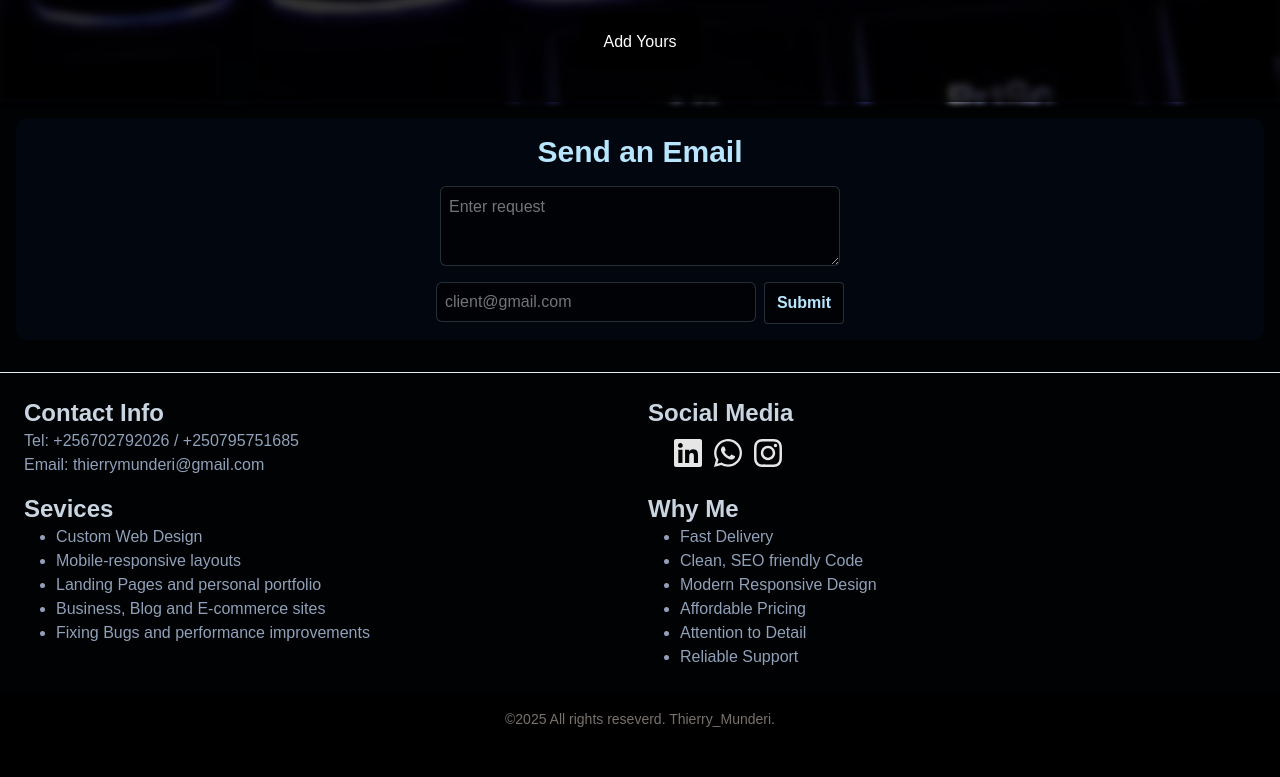
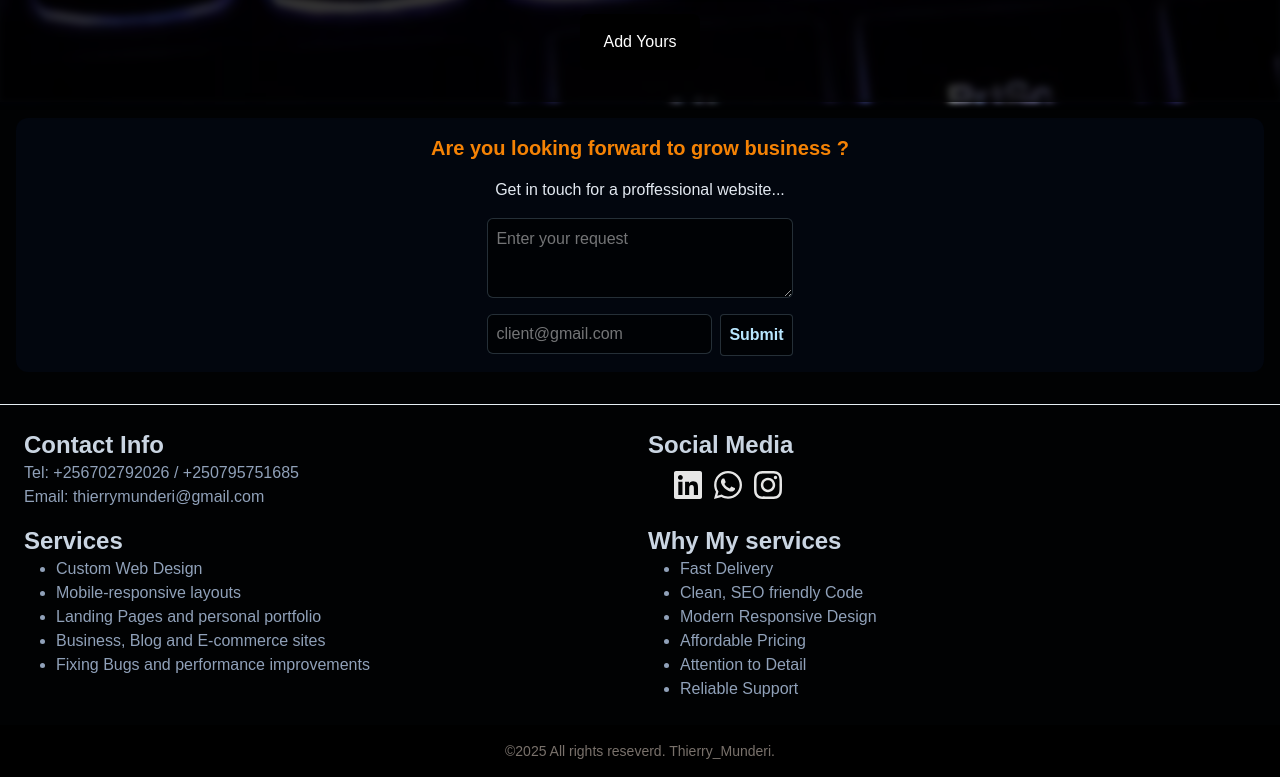
Before and after one commit to Thierry256-dev/Portfolio, a React (Vite) app: page / in a window 1280 px wide. Shown: the part 4126-4903 px from the top of the page. Before the commit the page ends 4871 px from the top, so only its background shows below. Built offline with nearby package versions, Linux system fonts and the light colour scheme.

Commit message:
adding animations to footer

```diff
--- a/src/Componets/Footer.jsx
+++ b/src/Componets/Footer.jsx
@@ -1,54 +1,114 @@
 import { FaLinkedin, FaWhatsapp, FaInstagram } from "react-icons/fa";
+import { motion, MotionConfig, useInView } from "framer-motion";
+import { useRef } from "react";
 
 export default function Footer() {
+  const emailTabRef = useRef(null);
+  const isEmailTabInView = useInView(emailTabRef, { once: true });
+
   return (
     <>
       <div className="bg-gray-800/5 text-white/90 flex flex-col gap-4">
-        <div className="flex flex-col gap-4 bg-gray-950/75 p-4 rounded-xl m-4 ">
-          <h2 className="text-3xl font-bold text-sky-200 text-center">
-            Send an Email
+        <motion.div
+          ref={emailTabRef}
+          initial={{
+            rotateX: "-180deg",
+            rotateY: "-180deg",
+          }}
+          animate={
+            isEmailTabInView
+              ? {
+                  rotateX: "0deg",
+                  rotateY: "0deg",
+                }
+              : {}
+          }
+          transition={{
+            duration: 1,
+            ease: "easeInOut",
+          }}
+          className="flex items-center flex-col gap-4 bg-gray-950/75 p-4 rounded-xl m-4 "
+        >
+          <h2 className="text-xl font-bold text-orange-400/95 text-center">
+            Are you looking forward to grow business ?
           </h2>
+          <h3 className="text-md font-noraml text-slate-200">
+            Get in touch for a proffessional website...
+          </h3>
           <div className="flex flex-col gap-4 items-center">
             <textarea
               name=""
               id=""
-              placeholder="Enter request"
-              className="h-20 block w-100 bg-black/60 border-1 border-sky-200/20 rounded-md p-2"
+              placeholder="Enter your request"
+              className="h-20 block w-[100%] bg-black/60 border-1 border-sky-200/20 rounded-md p-2"
             ></textarea>
             <div className="flex gap-2">
               <input
                 type="email"
                 placeholder="client@gmail.com"
-                className="border-1 border-sky-200/20 rounded-md h-10 w-80 p-2 bg-black/60"
+                className="border-1 border-sky-200/20 rounded-md h-10 w-[85%] p-2 bg-black/60"
               />
-              <button className="bg-black/60 border-1 border-sky-200/20 p-2 rounded-sm text-sky-200 font-bold cursor-pointer w-20">
+              <button className="bg-black/60 border-1 border-sky-200/20 p-2 rounded-sm text-sky-200 font-bold cursor-pointer w-[25%]">
                 Submit
               </button>
             </div>
           </div>
-        </div>
+        </motion.div>
         <hr className="bg-sky-800" />
         <div className="flex flex-col gap-4 mx-6 my-2">
-          <div className="grid grid-cols-2 gap-4">
+          <div className="flex flex-col md:grid md:grid-cols-2 gap-4">
+            <MotionConfig transition={{ duration: 1, ease: "easeIn" }}>
               <div className="text-slate-400">
-              <h3 className="text-2xl font-bold text-slate-300">
+                <motion.h3
+                  initial={{
+                    opacity: 0,
+                    x: -200,
+                  }}
+                  whileInView={{
+                    opacity: 1,
+                    x: 0,
+                  }}
+                  className="text-2xl font-bold text-slate-300"
+                >
                   Contact Info
-              </h3>
-              <label htmlFor="">
+                </motion.h3>
+                <motion.label
+                  initial={{ opacity: 0 }}
+                  whileInView={{ opacity: 1 }}
+                  htmlFor=""
+                >
                   Tel:
                   <span> +256702792026 / +250795751685</span>
-              </label>
+                </motion.label>
                 <br />
-              <label htmlFor="">
+                <motion.label
+                  initial={{ opacity: 0 }}
+                  whileInView={{ opacity: 1 }}
+                  htmlFor=""
+                >
                   Email:
                   <span> thierrymunderi@gmail.com</span>
-              </label>
+                </motion.label>
               </div>
               <div className="flex flex-col gap-2">
-              <h3 className="text-2xl font-bold text-slate-300">
+                <motion.h3
+                  initial={{
+                    opacity: 0,
+                    x: 200,
+                  }}
+                  whileInView={{
+                    opacity: 1,
+                    x: 0,
+                  }}
+                  className="text-2xl font-bold text-slate-300"
+                >
                   Social Media
-              </h3>
-              <div className="flex items-center gap-2 pl-6">
+                </motion.h3>
+                <motion.div
+                  initial={{ opacity: 0 }}
+                  whileInView={{ opacity: 1 }}
+                  className="flex items-center gap-2 pl-6"
+                >
                   <a href="">
                     <FaLinkedin className="w-8 h-8 " />
                   </a>
@@ -58,29 +118,109 @@ export default function Footer() {
                   <a href="">
                     <FaInstagram className="w-8 h-8 " />
                   </a>
-              </div>
+                </motion.div>
               </div>
               <div className="text-slate-400">
-              <h3 className="text-2xl font-bold text-slate-300">Sevices</h3>
+                <motion.h3
+                  initial={{
+                    opacity: 0,
+                    x: -200,
+                  }}
+                  whileInView={{
+                    opacity: 1,
+                    x: 0,
+                  }}
+                  className="text-2xl font-bold text-slate-300"
+                >
+                  Services
+                </motion.h3>
+                <motion.ul className="list-disc pl-8">
+                  <motion.li
+                    initial={{ opacity: 0 }}
+                    whileInView={{ opacity: 1 }}
+                  >
+                    Custom Web Design
+                  </motion.li>
+                  <motion.li
+                    initial={{ opacity: 0 }}
+                    whileInView={{ opacity: 1 }}
+                  >
+                    Mobile-responsive layouts
+                  </motion.li>
+                  <motion.li
+                    initial={{ opacity: 0 }}
+                    whileInView={{ opacity: 1 }}
+                  >
+                    Landing Pages and personal portfolio
+                  </motion.li>
+                  <motion.li
+                    initial={{ opacity: 0 }}
+                    whileInView={{ opacity: 1 }}
+                  >
+                    Business, Blog and E-commerce sites
+                  </motion.li>
+                  <motion.li
+                    initial={{ opacity: 0 }}
+                    whileInView={{ opacity: 1 }}
+                  >
+                    Fixing Bugs and performance improvements
+                  </motion.li>
+                </motion.ul>
+              </div>
+              <div className="text-slate-400">
+                <motion.h3
+                  initial={{
+                    opacity: 0,
+                    x: 200,
+                  }}
+                  whileInView={{
+                    opacity: 1,
+                    x: 0,
+                  }}
+                  className="text-2xl font-bold text-slate-300"
+                >
+                  Why My services
+                </motion.h3>
                 <ul className="list-disc pl-8">
-                <li>Custom Web Design</li>
-                <li>Mobile-responsive layouts</li>
-                <li>Landing Pages and personal portfolio</li>
-                <li>Business, Blog and E-commerce sites</li>
-                <li>Fixing Bugs and performance improvements</li>
+                  <motion.li
+                    initial={{ opacity: 0 }}
+                    whileInView={{ opacity: 1 }}
+                  >
+                    Fast Delivery
+                  </motion.li>
+                  <motion.li
+                    initial={{ opacity: 0 }}
+                    whileInView={{ opacity: 1 }}
+                  >
+                    Clean, SEO friendly Code
+                  </motion.li>
+                  <motion.li
+                    initial={{ opacity: 0 }}
+                    whileInView={{ opacity: 1 }}
+                  >
+                    Modern Responsive Design
+                  </motion.li>
+                  <motion.li
+                    initial={{ opacity: 0 }}
+                    whileInView={{ opacity: 1 }}
+                  >
+                    Affordable Pricing
+                  </motion.li>
+                  <motion.li
+                    initial={{ opacity: 0 }}
+                    whileInView={{ opacity: 1 }}
+                  >
+                    Attention to Detail
+                  </motion.li>
+                  <motion.li
+                    initial={{ opacity: 0 }}
+                    whileInView={{ opacity: 1 }}
+                  >
+                    Reliable Support
+                  </motion.li>
                 </ul>
               </div>
-            <div className="text-slate-400">
-              <h3 className="text-2xl font-bold text-slate-300">Why Me</h3>
-              <ul className="list-disc pl-8">
-                <li>Fast Delivery</li>
-                <li>Clean, SEO friendly Code</li>
-                <li>Modern Responsive Design</li>
-                <li>Affordable Pricing</li>
-                <li>Attention to Detail</li>
-                <li>Reliable Support</li>
-              </ul>
-            </div>
+            </MotionConfig>
           </div>
         </div>
         <div className="text-center text-sm bg-black p-4 text-stone-500">
```
Lines whose indentation alone changed are shown as unchanged.
